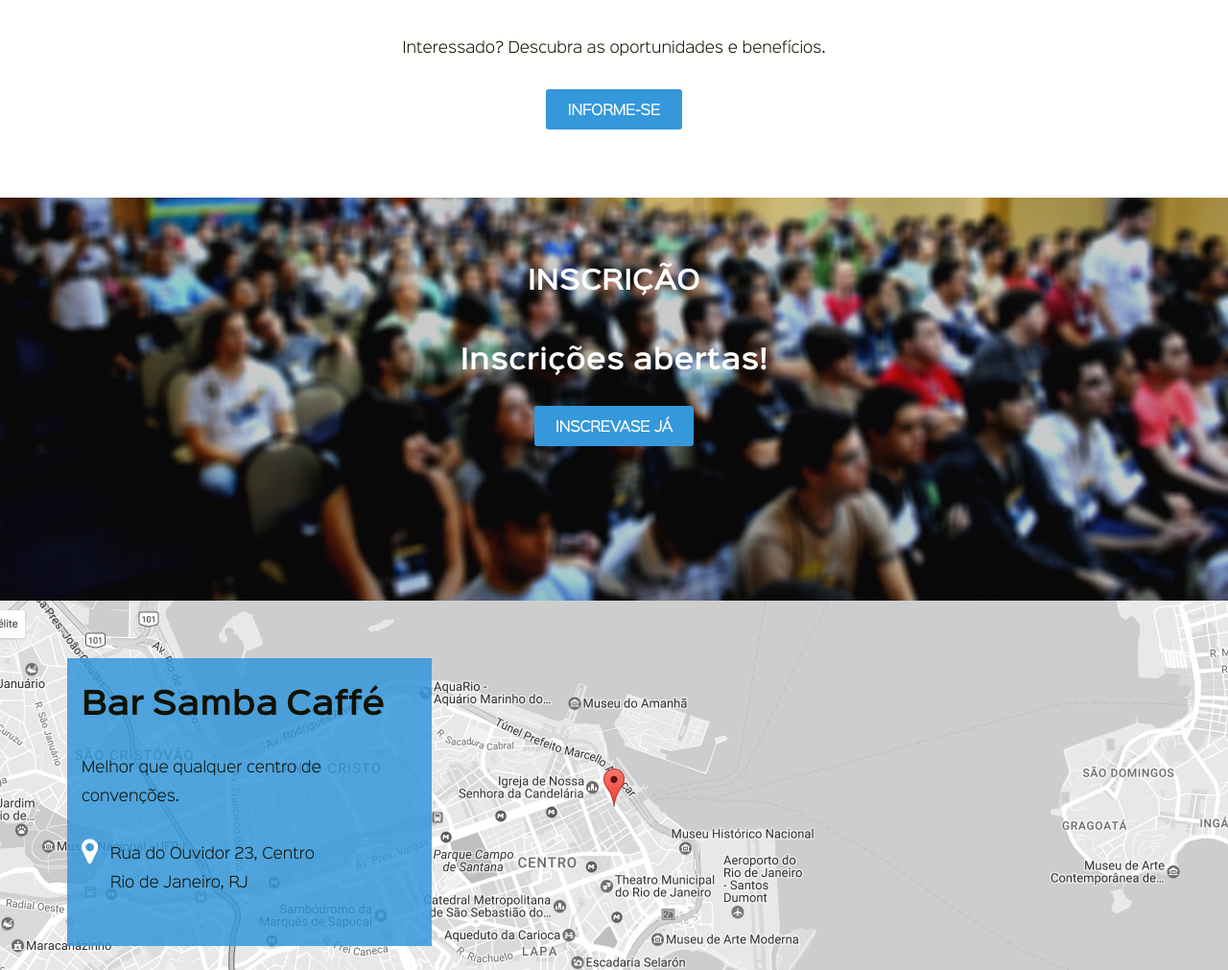
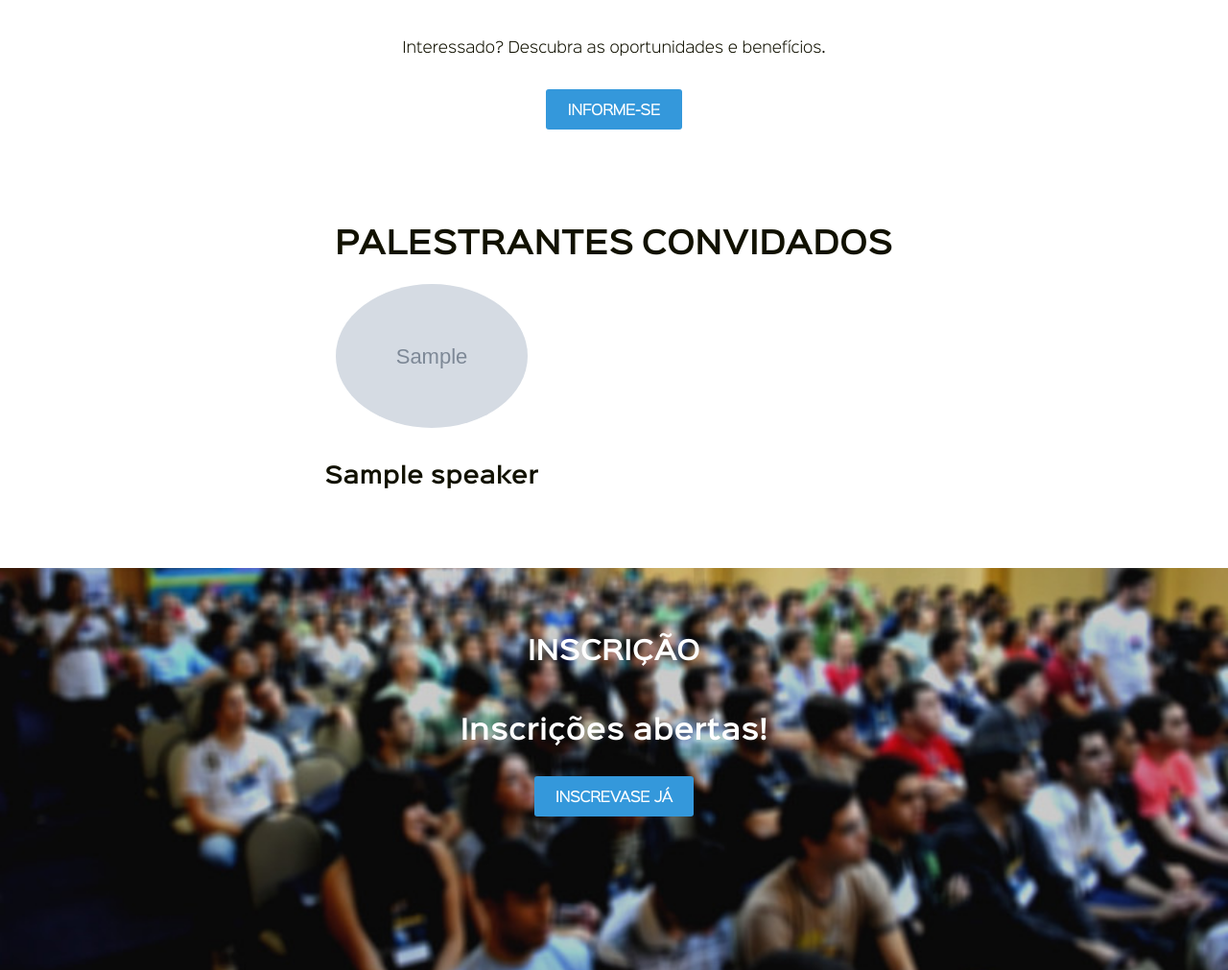
Before and after one commit to VictorOliveiraPy/Eventex, a Django app: template eventex/core/templates/index.html in a window 1280 px wide. Shown: the part 1684-2695 px from the top of the page at 96% size. Run offline with Django 3.2, Linux system fonts and the light colour scheme; the template is opened without the code that fills it: most values are stand-ins (such as "Sample title", 1, 10 or a date in 2020); grey boxes marked "Sample" are stand-in pictures; some libraries are stand-ins or nearby versions.

Commit message:
Keynot speakers

```diff
--- a/eventex/core/static/css/main.css
+++ b/eventex/core/static/css/main.css
@@ -364,6 +364,12 @@ section header h2 {
     border-color: #d0e9c6;
 
 }
+.speakers h2 {
+    text-transform: uppercase;
+}
 
-
+.speakers img {
+    width: 200px;
+    border-radius: 100%;
+}
 /* Fim Customização */
--- a/eventex/core/templates/index.html
+++ b/eventex/core/templates/index.html
@@ -35,24 +35,7 @@
 	<body>
 
         <div class="header-frame header-frame-absolute  row">
-            <header class="header header-inline min-h-3 row desktop-12 container" role="banner">
-
-                <div class="site-logo">
-                    <h1><a href="{% url 'home' %}" rel="home">Eventex</a></h1>
-                    <p class="site-description screen-reader-only">O maior encontro hacker do mundo!</p>
-                </div>
-
-                <nav class="nav-inline" role="navigation">
-                    <a href="javascript:void(0);" class="nav-mobile"><i class="fa fa-bars"></i></a>
-                    <ul>
-                        <li><a data-scroll href="#overview">Conferência</a></li>
-                        <li><a data-scroll href="#sponsors">Patrocinadores</a></li>
-                        <li><a data-scroll href="#register">Inscrição</a></li>
-                        <li><a data-scroll href="#venue">Local</a></li>
-                    </ul>
-                </nav>
-
-            </header>
+                {% include 'nav.html' only %}
         </div>
 
       	<!-- TOP -->
@@ -104,6 +87,19 @@
             </div>
         </section>
 
+        <section id ='speakers'>
+            <div class="speakers text-align-center row desktop-8 padding-bottom-2 container">
+                <h2>Palestrantes Convidados</h2>
+                {% for speaker in speakers %}
+                <div class="desktop-4">
+                    <img src="{{ speaker.photo }}">
+                    <h4> {{ speaker.name }}</h4>
+                </div>
+
+                {% endfor %}
+            </div>
+        </section>
+
         <!-- REGISTER -->
         <section id="register">
             <div class="register row">
--- /dev/null
+++ b/eventex/core/templates/nav.html
@@ -0,0 +1,19 @@
+   <header class="header header-inline min-h-3 row desktop-12 container" role="banner">
+
+                <div class="site-logo">
+                    <h1><a href="{% url 'home' %}" rel="home">Eventex</h1>
+                    <p class="site-description screen-reader-only">O maior encontro hacker do mundo!</p>
+                </div>
+
+                <nav class="nav-inline" role="navigation">
+                    <a href="javascript:void(0);" class="nav-mobile"><i class="fa fa-bars"></i></a>
+                    <ul>
+                        <li><a data-scroll href="{% url 'home' %}#overview">Conferência</a></li>
+                         <li><a data-scroll href="{% url 'home' %}#speakers">Palestrantes</a></li>
+                        <li><a data-scroll href="{% url 'home' %}#sponsors">Patrocinadores</a></li>
+                        <li><a data-scroll href="{% url 'home' %}#register">Inscrição</a></li>
+                        <li><a data-scroll href="{% url 'home' %}#venue">Local</a></li>
+                    </ul>
+                </nav>
+
+            </header>
--- a/eventex/core/views.py
+++ b/eventex/core/views.py
@@ -2,4 +2,8 @@ from django.shortcuts import render
 
 
 def home(request):
-    return render(request, 'index.html')
+    speakers = [
+        {'name': 'Grace Hopper', 'photo': 'http://hbn.link/hopper-pic'},
+        {'name': 'Alan Turing', 'photo': 'http://hbn.link/turing-pic'},
+    ]
+    return render(request, 'index.html', {'speakers': speakers})
```
Also changed, not shown: eventex/core/templates/base.html (+1 -18 lines), eventex/core/tests/test_view_home.py (+17 -0 lines).
